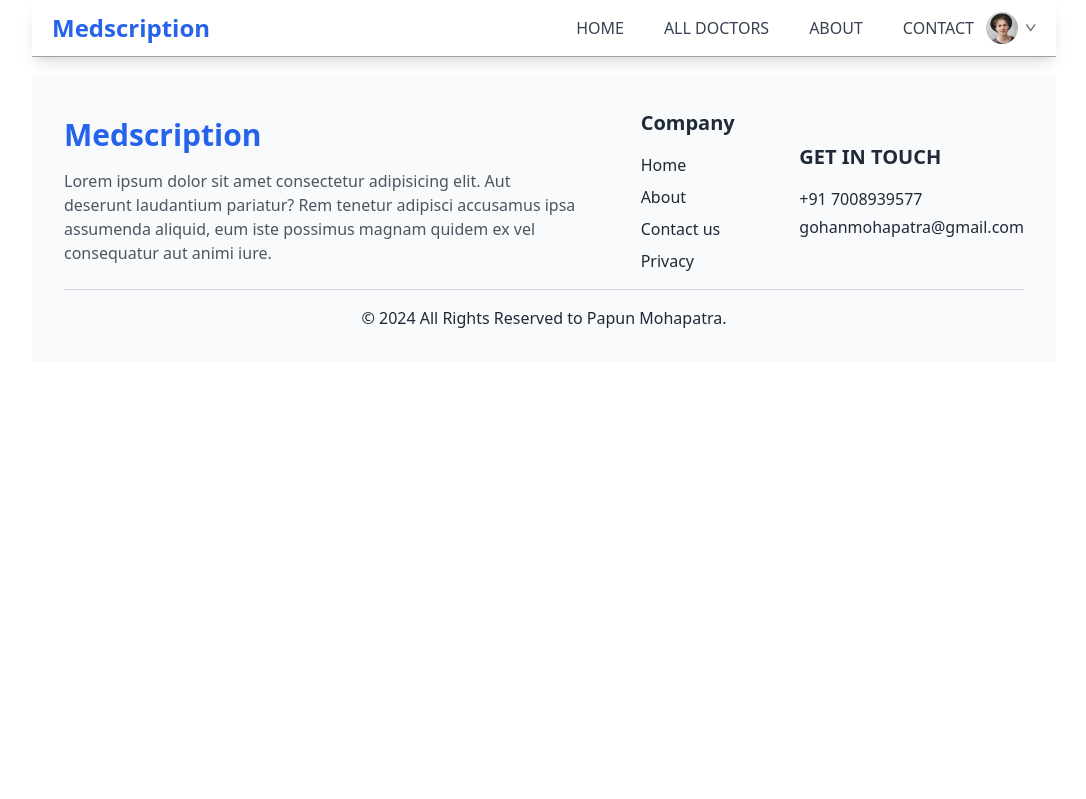
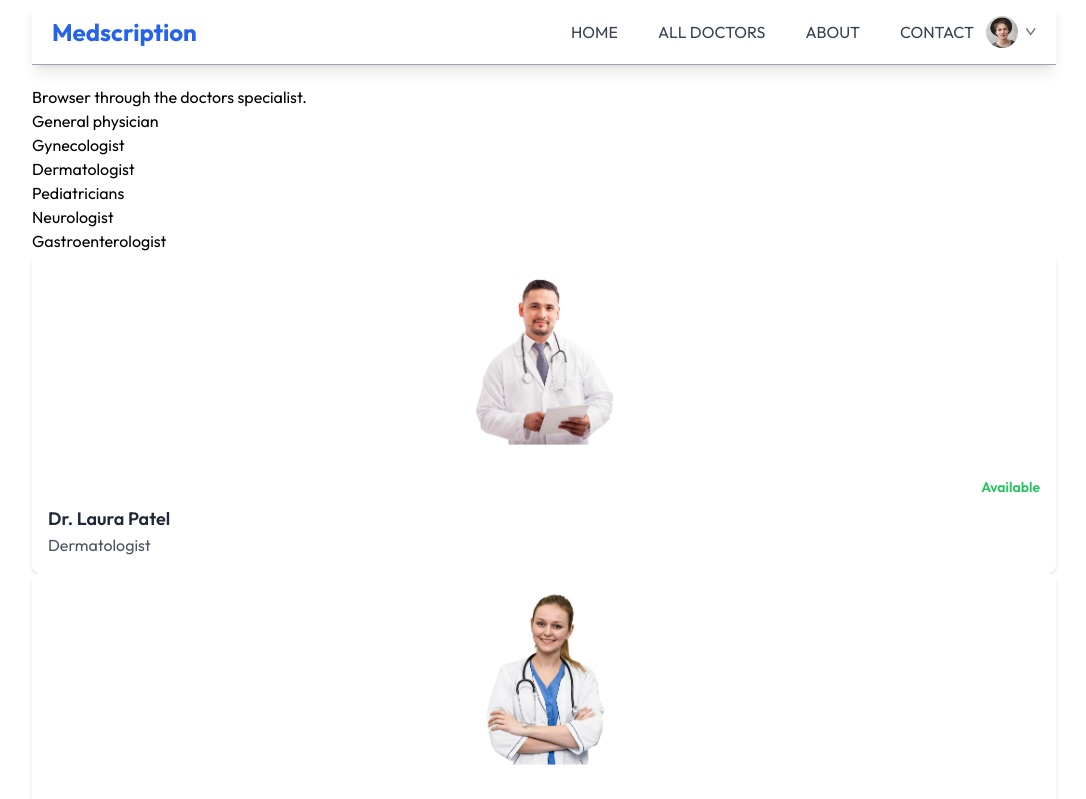
Before and after one commit to Papun1111/VitalsOn, a React (Vite) app in the folder frontend/: page /doctors/Dermatologist in a window 1280 px wide. Shown: the top 799 px of the page, without its empty margins (96-1182 px from the left). Built offline with nearby package versions, Linux system fonts and the light colour scheme.

Commit message:
Doctos done

```diff
--- a/frontend/src/App.jsx
+++ b/frontend/src/App.jsx
@@ -10,28 +10,24 @@ import MyAppointments from "./Pages/MyAppointments";
 import Appointment from "./Pages/Appointment";
 import Contact from "./Pages/Contact";
 import Footer from "./Components/Footer/Footer";
+
 const App = () => {
   return (
     <div className="mx-4 sm:mx-[10%]">
-      <NavBar></NavBar>
+      <NavBar />
       <Routes>
-        <Route path="/" element={<Home></Home>}></Route>
-        <Route path="/doctors" element={<Doctor></Doctor>}></Route>
-        <Route path="/doctos/:speciality" element={<Doctor></Doctor>}></Route>
-        <Route path="/login" element={<Login></Login>}></Route>
-        <Route path="/about" element={<About></About>}></Route>
-        <Route path="/contact" element={<Contact></Contact>}></Route>
-        <Route path="/my-profile" element={<MyProfile></MyProfile>}></Route>
-        <Route
-          path="/my-appointments"
-          element={<MyAppointments></MyAppointments>}
-        ></Route>
-        <Route
-          path="/appointment/:docId"
-          element={<Appointment></Appointment>}
-        ></Route>
+        <Route path="/" element={<Home />} />
+        <Route path="/doctors" element={<Doctor />} />
+        {/* Fixed the typo from 'doctos' to 'doctors' */}
+        <Route path="/doctors/:speciality" element={<Doctor />} />
+        <Route path="/login" element={<Login />} />
+        <Route path="/about" element={<About />} />
+        <Route path="/contact" element={<Contact />} />
+        <Route path="/my-profile" element={<MyProfile />} />
+        <Route path="/my-appointments" element={<MyAppointments />} />
+        <Route path="/appointment/:docId" element={<Appointment />} />
       </Routes>
-      <Footer></Footer>
+      <Footer />
     </div>
   );
 };
--- a/frontend/src/Components/NavBar/NavBar.jsx
+++ b/frontend/src/Components/NavBar/NavBar.jsx
@@ -5,65 +5,55 @@ import { assets } from "../../assets/assets";
 
 const NavBar = () => {
   const navigate = useNavigate();
-  const [showMenu, setShowMenu] = useState(false); // You can remove this if not used anywhere
+  const [showMenu, setShowMenu] = useState(false);
   const [token, setToken] = useState(true);
 
   return (
     <div className="flex items-center justify-between px-5 py-3 mb-5 border-b border-gray-400 shadow-lg bg-white">
-      <h1 className="text-xl md:text-2xl font-bold text-blue-600">
+      <h1 onClick={()=>navigate("/")} style={{cursor:"pointer"}} className="text-xl md:text-2xl font-bold text-blue-600">
         Medscription
       </h1>
       <ul className="flex flex-col md:flex-row md:space-x-4 mt-3 md:mt-0 ml-auto">
-        <li>
         <NavLink
-            exact="true"
+
           to="/"
+
           className="px-3 py-2 text-gray-700 hover:text-blue-500 hover:bg-gray-100 rounded-lg transition duration-300 ease-in-out"
         >
-            HOME
+          <li>HOME</li>
         </NavLink>
-        </li>
-        <li>
         <NavLink
           to="/doctors"
+
           className="px-3 py-2 text-gray-700 hover:text-blue-500 hover:bg-gray-100 rounded-lg transition duration-300 ease-in-out"
         >
-            ALL DOCTORS
+          <li>ALL DOCTORS</li>
         </NavLink>
-        </li>
-        <li>
         <NavLink
           to="/about"
+
           className="px-3 py-2 text-gray-700 hover:text-blue-500 hover:bg-gray-100 rounded-lg transition duration-300 ease-in-out"
         >
-            ABOUT
+          <li>ABOUT</li>
         </NavLink>
-        </li>
-        <li>
         <NavLink
           to="/contact"
+
           className="px-3 py-2 text-gray-700 hover:text-blue-500 hover:bg-gray-100 rounded-lg transition duration-300 ease-in-out"
         >
-            CONTACT
+          <li>CONTACT</li>
         </NavLink>
-        </li>
       </ul>
       <div>
         {token ? (
           <div className="flex items-center gap-2 cursor-pointer group relative">
-            <img className="w-8 rounded-full" src={assets.profile_pic} alt="Profile" />
-            <img className="w-2.5 " src={assets.dropdown_icon} alt="Dropdown Icon" />
-            <div className="absolute top-12 right-0 pt-1 text-base font-medium text-gray-600 z-20 hidden group-hover:block">
+            <img className="w-8 rounded-full" src={assets.profile_pic} alt="" />
+            <img className="w-2.5 " src={assets.dropdown_icon} alt="" />
+            <div className="absolute top-0 right-0 pt-14 text-base font-medium text-gray-600 z-20 hidden group-hover:block">
               <div className="min-w-28 bg-stone-100 rounded flex flex-col gap-4 p-4">
-                <p onClick={() => navigate("/my-profile")} className="hover:text-black cursor-pointer">
-                  My Profile
-                </p>
-                <p onClick={() => navigate("/my-appointments")} className="hover:text-black cursor-pointer">
-                  My Appointments
-                </p>
-                <p onClick={() => setToken(false)} className="hover:text-black cursor-pointer">
-                  Logout
-                </p>
+                <p onClick={() => navigate("/my-profile")} className="hover:text-black cursor-pointer">My Profile</p>
+                <p onClick={() => navigate("/my-appointments")} className="hover:text-black cursor-pointer">My Appointments</p>
+                <p onClick={() => { setToken(false); }} className="hover:text-black cursor-pointer">Logout</p>
               </div>
             </div>
           </div>
--- a/frontend/src/Components/TopDoctors/TopDoctors.jsx
+++ b/frontend/src/Components/TopDoctors/TopDoctors.jsx
@@ -11,7 +11,7 @@ const {doctors}=useContext(AppContext);
       <h1 className="text-2xl font-bold text-gray-800 mb-4">Top Doctors to Book</h1>
       <p className="text-gray-600 mb-6">Simply browse through our extensive list of trusted doctors</p>
       <div className="grid grid-cols-1 sm:grid-cols-2 lg:grid-cols-3 gap-6">
-        {doctors.slice(0, 10).map((item, index) => (
+        {doctors.slice(0, 12).map((item, index) => (
           <div onClick={()=>(navigate(`/appointment/${item._id}`))}
             key={index}
             className="bg-white rounded-lg shadow-md overflow-hidden transition-transform transform hover:scale-105 hover:shadow-xl"
--- a/frontend/src/Pages/Doctor.jsx
+++ b/frontend/src/Pages/Doctor.jsx
@@ -1,9 +1,57 @@
-import React from 'react'
-
+import React, { useContext, useEffect, useState } from 'react'
+import { useParams } from 'react-router-dom'
+import {AppContext} from "../Context/AppContext"
 const Doctor = () => {
+  const {speciality}=useParams();
+  const {doctors}=useContext(AppContext);
+  const [filterDoc,setFilterDoc]=useState([]);
+  const applyFilter=()=>{
+    if(speciality){
+      setFilterDoc(doctors.filter(doc=>doc.speciality===speciality))
+    }else{
+      setFilterDoc(doctors)
+    }
+  }
+  useEffect(()=>{
+applyFilter()
+  },[doctors,speciality]);
   return (
     <div>
-
+      <p>
+        Browser through the doctors specialist.
+      </p>
+      <div>
+      <div>
+        <p>General physician</p>
+        <p>Gynecologist</p>
+        <p>Dermatologist</p>
+        <p>Pediatricians</p>
+        <p>Neurologist</p>
+        <p>Gastroenterologist</p>
+      </div>
+      <div>
+        {filterDoc.map((item, index) => (
+          <div onClick={()=>(navigate(`/appointment/${item._id}`))}
+            key={index}
+            className="bg-white rounded-lg shadow-md overflow-hidden transition-transform transform hover:scale-105 hover:shadow-xl"
+          >
+            <img
+              src={item.image}
+              alt={item.name}
+              className="w-full h-48 object-contain" // Use object-contain for full visibility
+            />
+            <div className="mt-4 p-4">
+              <div className="flex justify-between items-center">
+                <p className="text-sm text-gray-500"></p>
+                <p className="text-sm text-green-500 font-semibold">Available</p>
+              </div>
+              <p className="text-lg font-semibold text-gray-800 mt-2">{item.name}</p>
+              <p className="text-gray-600">{item.speciality}</p>
+            </div>
+          </div>
+        ))}
+      </div>
+      </div>
     </div>
   )
 }
--- a/frontend/src/index.css
+++ b/frontend/src/index.css
@@ -1,3 +1,7 @@
+@import url('https://fonts.googleapis.com/css2?family=Outfit:wght@100..900&display=swap');
+*{
+    font-family: Outfit;
+}
 @tailwind base;
 @tailwind components;
 @tailwind utilities;
```
Lines whose indentation alone changed are shown as unchanged.
